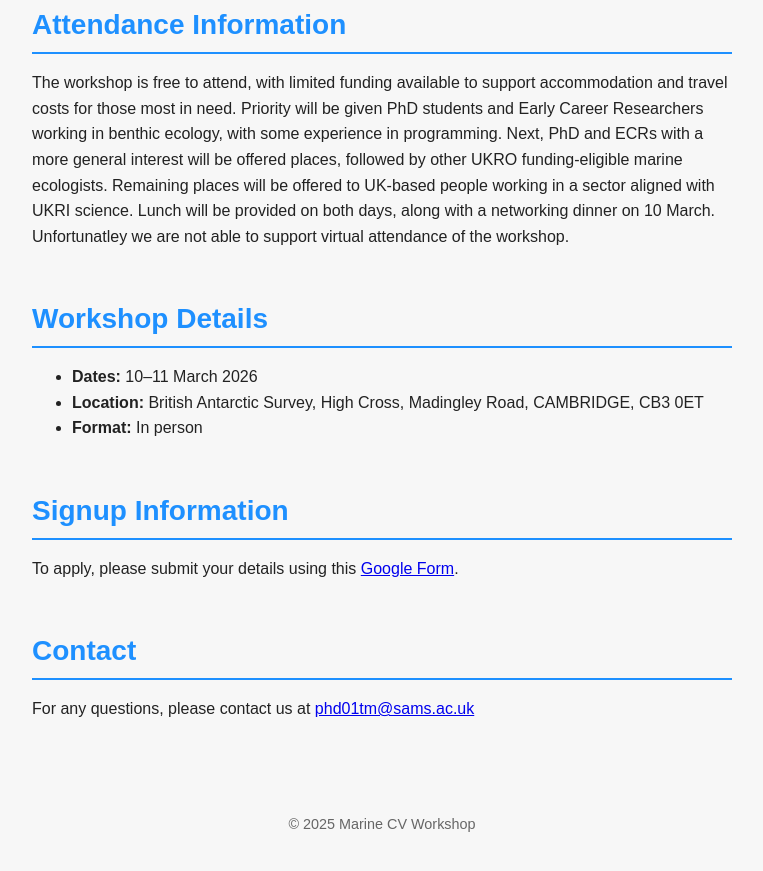
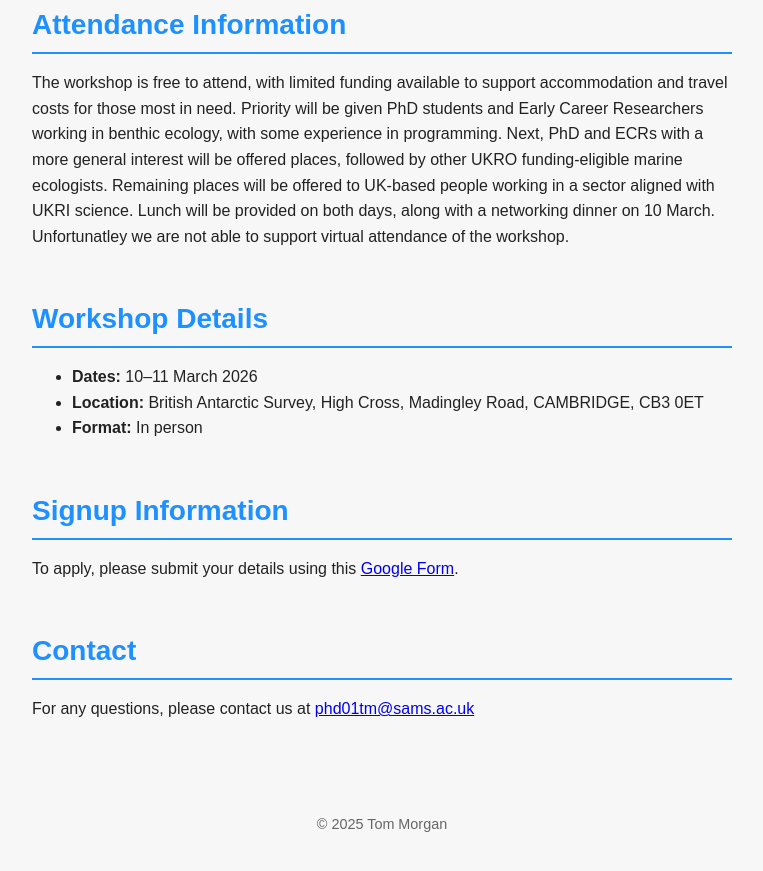
Before and after one commit to sams-tom/marine-workshop-site, a plain HTML site: page index.html in a window 1280 px wide. Shown: the part 2546-3417 px from the top of the page, without its empty margins (258-1021 px from the left). Drawn offline with Linux system fonts and the light colour scheme; files whose address does not match are found by name.

Commit message:
Update footer copyright name to Tom Morgan

```diff
--- a/index.html
+++ b/index.html
@@ -139,7 +139,7 @@
 </section>
 
   <footer>
-    <p>© 2025 Marine CV Workshop</p>
+    <p>© 2025 Tom Morgan</p>
   </footer>
 </body>
 </html>
```
